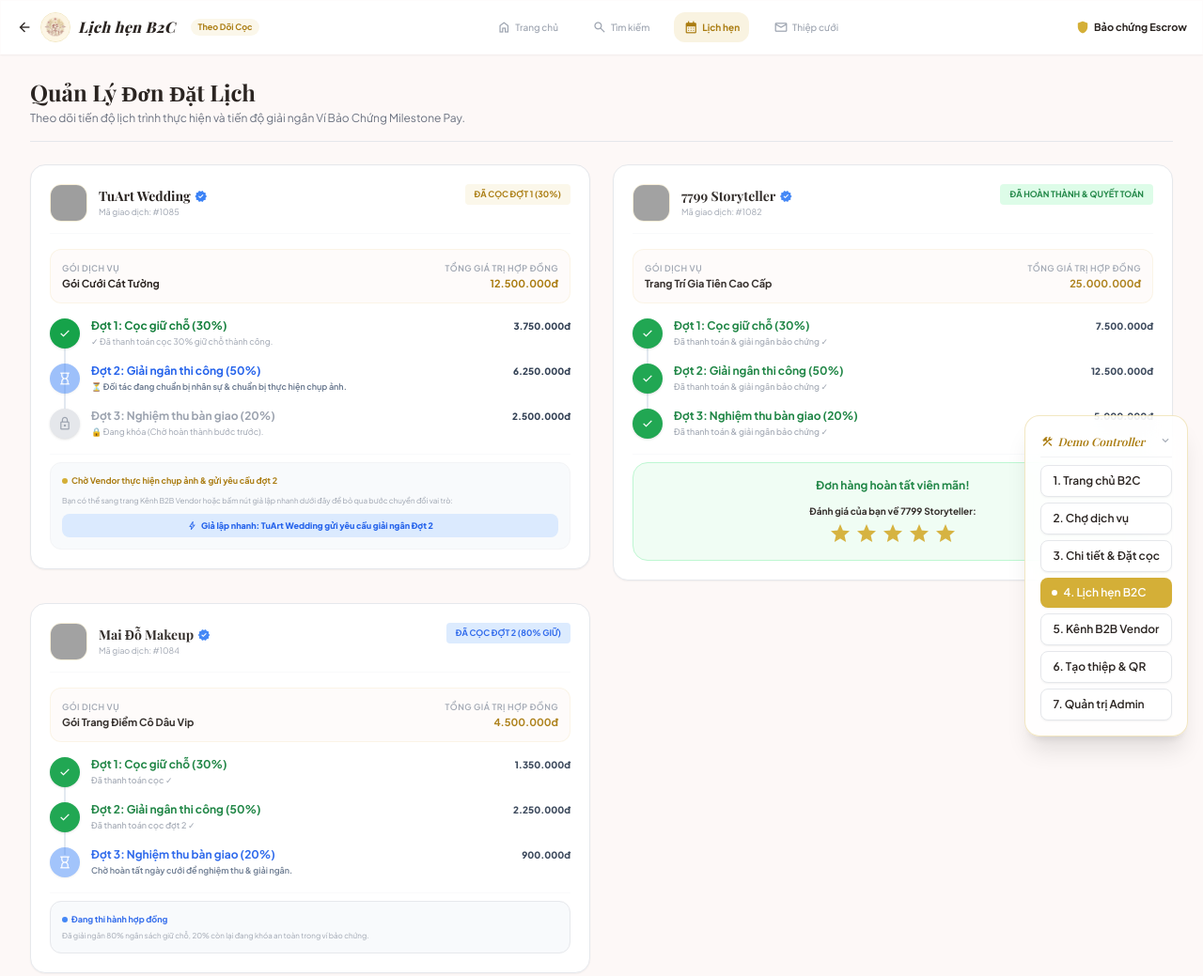
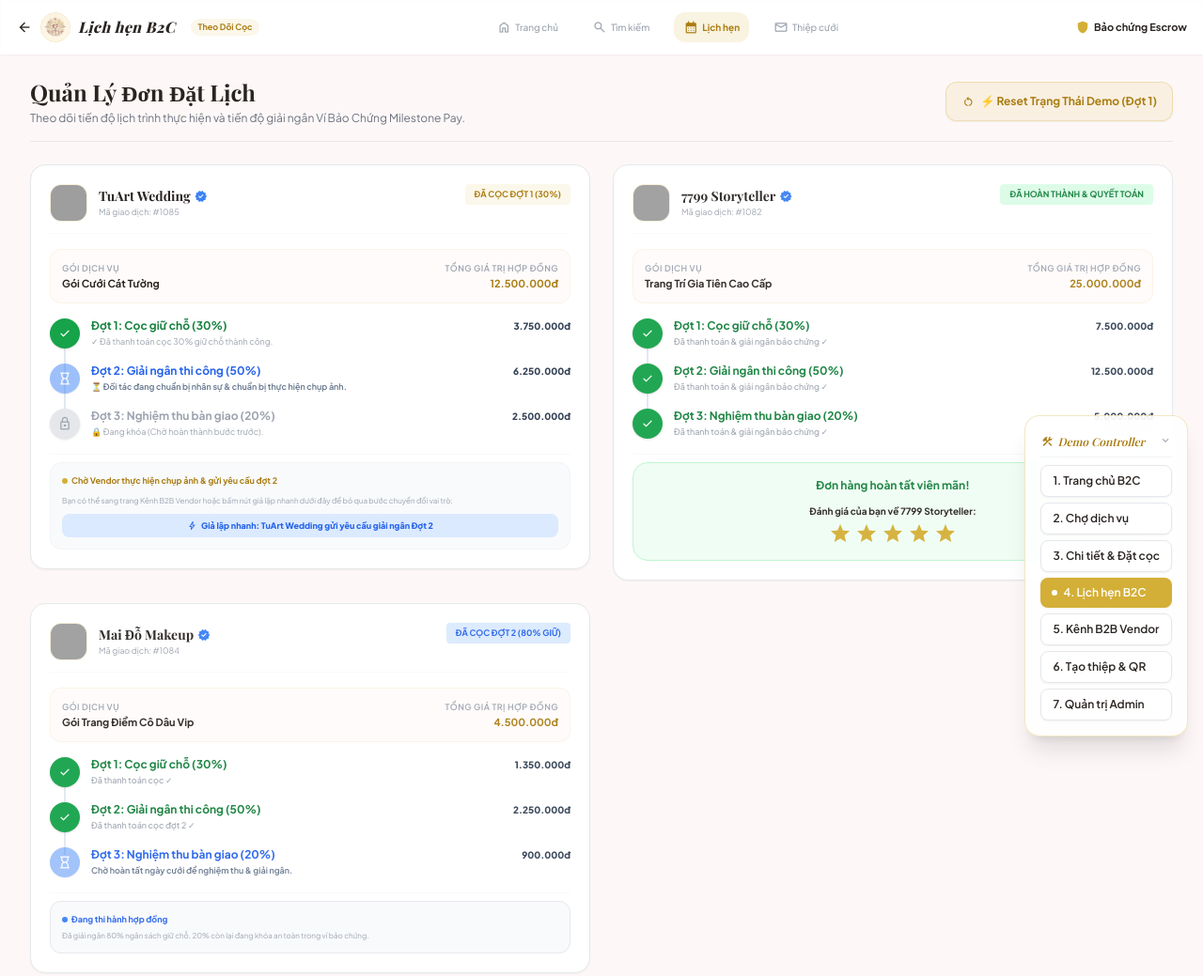
Before and after one commit to anh1vipboy/tram-hy, a plain HTML site: page bookings.html in a window 1280 px wide. Shown: the top 1039 px of the page at 94% size. Drawn offline with nearby package versions, Linux system fonts and the light colour scheme; grey boxes are pictures that could not be loaded; a web font is replaced by a local one.

Commit message:
Add Reset Demo Status button in bookings.html

```diff
--- a/bookings.html
+++ b/bookings.html
@@ -140,9 +140,14 @@
             <!-- Main Responsive Content Area -->
             <main class="max-w-7xl w-full mx-auto px-4 sm:px-6 lg:px-8 py-6 space-y-6 flex-1">
 
-                <div class="border-b border-gray-150 pb-4">
-                    <h1 class="serif-title text-xl md:text-2xl font-bold text-brand-text">Quản Lý Đơn Đặt Lịch</h1>
-                    <p class="text-xs text-gray-500 mt-1">Theo dõi tiến độ lịch trình thực hiện và tiến độ giải ngân Ví Bảo Chứng Milestone Pay.</p>
+                <div class="border-b border-gray-150 pb-4 flex flex-col sm:flex-row sm:items-center sm:justify-between gap-4">
+                    <div>
+                        <h1 class="serif-title text-xl md:text-2xl font-bold text-brand-text">Quản Lý Đơn Đặt Lịch</h1>
+                        <p class="text-xs text-gray-500 mt-1">Theo dõi tiến độ lịch trình thực hiện và tiến độ giải ngân Ví Bảo Chứng Milestone Pay.</p>
+                    </div>
+                    <button onclick="resetDemoStatus()" class="self-start sm:self-center px-4 py-2.5 bg-brand-gold/10 hover:bg-brand-gold/20 text-brand-goldDark text-xs font-bold rounded-xl border border-brand-gold/30 shadow-sm transition-all flex items-center gap-1.5 active:scale-95">
+                        <span class="material-symbols-outlined text-sm">restart_alt</span> ⚡ Reset Trạng Thái Demo (Đợt 1)
+                    </button>
                 </div>
 
                 <!-- Booking Cards Grid Layout -->
@@ -707,6 +712,30 @@
             }
             loadBookings();
         }
+        function resetDemoStatus() {
+            localStorage.setItem('tramhy_active_booking_status', 'deposit_paid');
+
+            // Also update the active booking in localStorage
+            let booking = JSON.parse(localStorage.getItem('tramhy_active_booking'));
+            if (booking) {
+                booking.status = 'deposit_paid';
+                localStorage.setItem('tramhy_active_booking', JSON.stringify(booking));
+            }
+
+            // Also reset the system bookings database status for #1085
+            let sysBookings = JSON.parse(localStorage.getItem('tramhy_system_bookings'));
+            if (sysBookings) {
+                const idx = sysBookings.findIndex(b => b.id === '#1085');
+                if (idx !== -1) {
+                    sysBookings[idx].status = 'deposit_paid';
+                    sysBookings[idx].stages = { s1: 'paid', s2: 'locked', s3: 'locked' };
+                    localStorage.setItem('tramhy_system_bookings', JSON.stringify(sysBookings));
+                }
+            }
+
+            // Reload page to refresh UI
+            location.reload();
+        }
 
         // Initialize Onload
         window.onload = function() {
```
